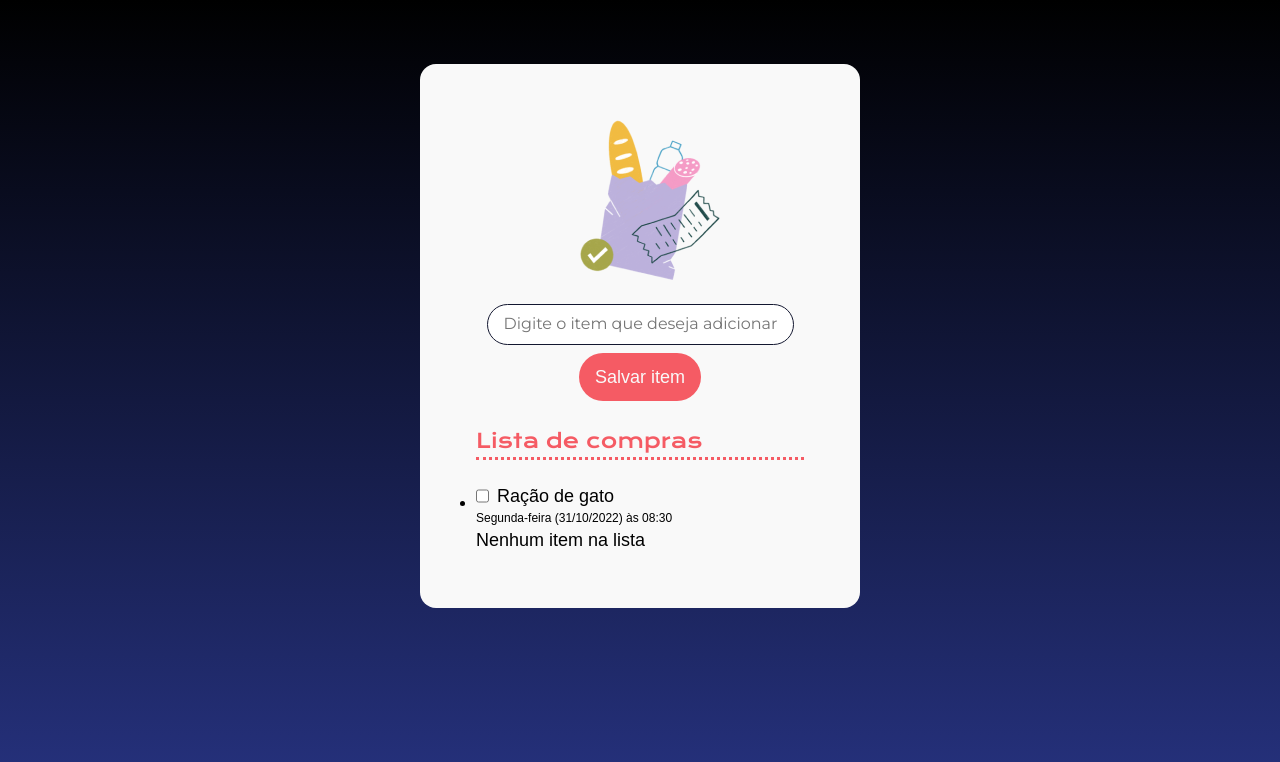
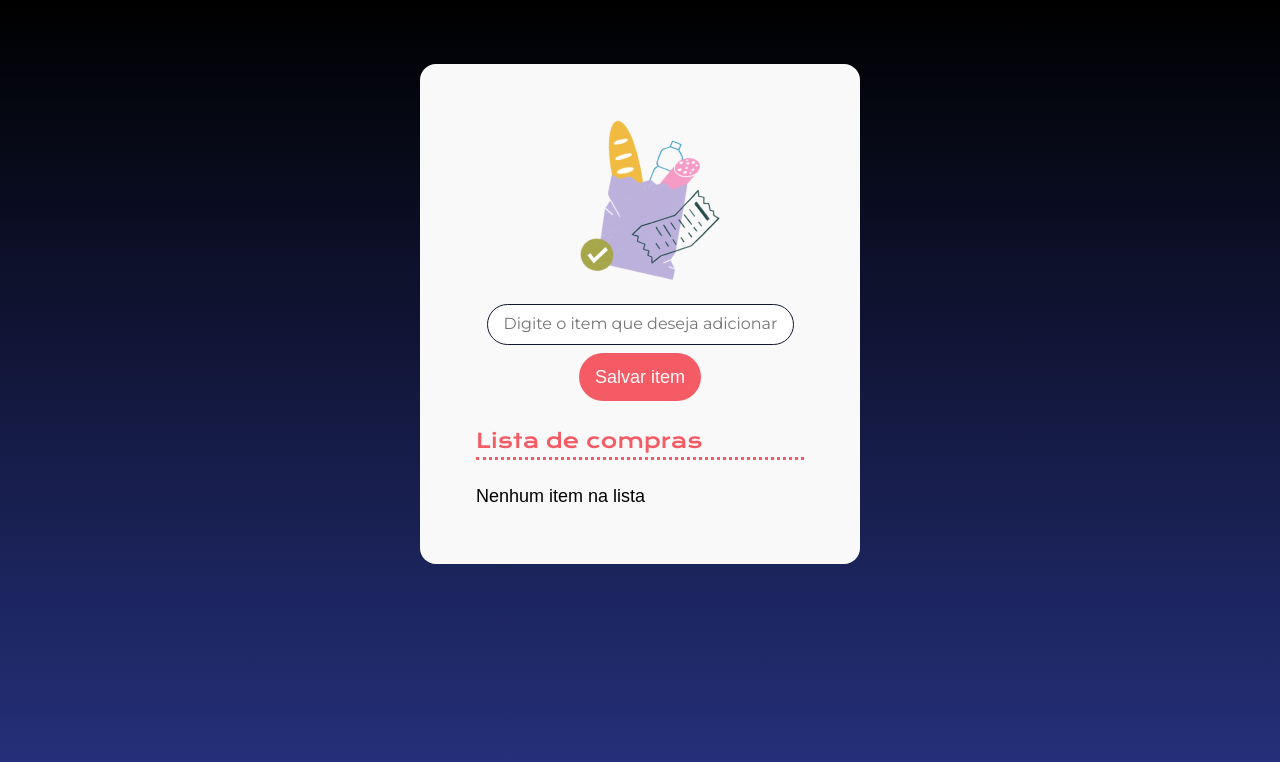
Before and after one commit to danielcoosta1/lista-compras, a plain HTML site: page index.html in a window 1280 px wide. Drawn offline with nearby package versions, Linux system fonts and the light colour scheme; a web font is replaced by a local one.

Commit message:
acrescentei a função verificar item da lista

```diff
--- a/index.html
+++ b/index.html
@@ -31,17 +31,18 @@
         <hr />
 
         <ul id="lista-de-compras">
-          <li>
+          <!-- <li>
             <div class="lista-item-container">
               <input type="checkbox" id="checkbox-1" />
               <p>Ração de gato</p>
             </div>
             <p class="texto-data">Segunda-feira (31/10/2022) às 08:30</p>
-            <p class="mensagem-lista-vazia" >Nenhum item na lista</p>
-          </li>
+
+          </li> -->
+          <p class="mensagem-lista-vazia" >Nenhum item na lista</p>
         </ul>
       </div>
     </main>
-    <script defer src="index.js"></script>
+    <script defer src="index.js" type="module"></script>
   </body>
 </html>
--- a/index.js
+++ b/index.js
@@ -1,11 +1,14 @@
+import verificarItemLista from "./scripts/verificarItemLista.js";
+
+
 const inputDigitaItem = document.getElementById("input-item");
 const btnSalvarItem = document.getElementById("adicionar-item");
 const listaDeCompras = document.getElementById("lista-de-compras");
-const mensagemListaVazia = document.querySelector(".mensagem-lista-vazia");
-
 
 let checkbox = 0;
 
+
+verificarItemLista(listaDeCompras);
 
 
 
--- /dev/null
+++ b/scripts/verificarItemLista.js
@@ -0,0 +1,13 @@
+const mensagemListaVazia = document.querySelector(".mensagem-lista-vazia");
+
+function verificarItemLista(listaDeCompras){
+    const listaDeComprasArray = listaDeCompras.querySelectorAll("li");
+    if(listaDeComprasArray.length === 0){
+        mensagemListaVazia.style.display = "block";
+    } else {
+        mensagemListaVazia.style.display = "none";
+    }
+}
+
+
+export default verificarItemLista;
```
